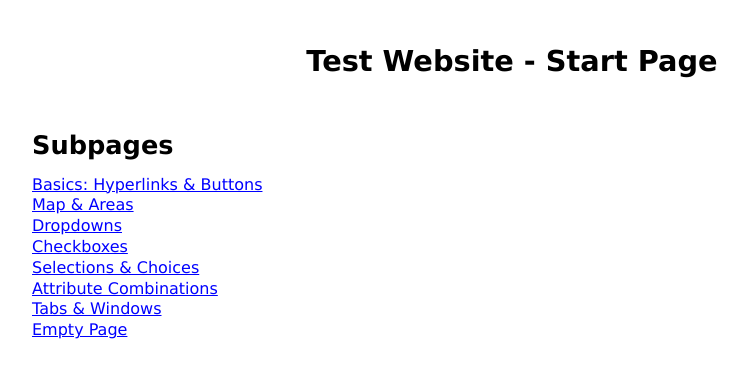
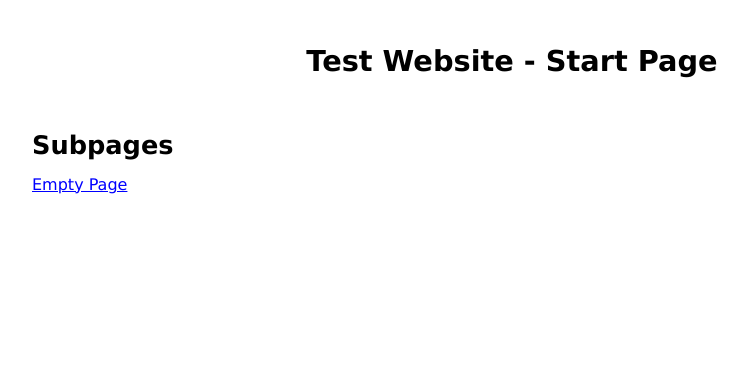
Before and after one commit to ki-re-ru/Test_Website, a plain HTML site: page index.html in a window 1280 px wide. Shown: the whole page, without its empty margins (128-876 px from the left). Drawn offline with Linux system fonts and the light colour scheme.

Commit message:
deactivate parts for testing

```diff
--- a/index.html
+++ b/index.html
@@ -39,34 +39,34 @@
   <section>
   <h2>Subpages</h2>
 
-    <a href="basics.html">
-      Basics: Hyperlinks & Buttons
-    </a>
-    <br>
-    <a href="map_areas.html">
-      Map & Areas
-    </a>
-    <br>
-    <a href="dropdowns.html">
-      Dropdowns
-    </a>
-    <br>
-    <a href="checkboxes.html">
-      Checkboxes
-    </a>
-    <br>
-    <a href="selections_choices.html">
-      Selections & Choices
-    </a>
-    <br>
-    <a href="attribute_combinations.html">
-      Attribute Combinations
-    </a>
-    <br>
-    <a href="tabs_windows.html">
-      Tabs & Windows
-    </a>
-    <br>
+<!--    <a href="basics.html">-->
+<!--      Basics: Hyperlinks & Buttons-->
+<!--    </a>-->
+<!--    <br>-->
+<!--    <a href="map_areas.html">-->
+<!--      Map & Areas-->
+<!--    </a>-->
+<!--    <br>-->
+<!--    <a href="dropdowns.html">-->
+<!--      Dropdowns-->
+<!--    </a>-->
+<!--    <br>-->
+<!--    <a href="checkboxes.html">-->
+<!--      Checkboxes-->
+<!--    </a>-->
+<!--    <br>-->
+<!--    <a href="selections_choices.html">-->
+<!--      Selections & Choices-->
+<!--    </a>-->
+<!--    <br>-->
+<!--    <a href="attribute_combinations.html">-->
+<!--      Attribute Combinations-->
+<!--    </a>-->
+<!--    <br>-->
+<!--    <a href="tabs_windows.html">-->
+<!--      Tabs & Windows-->
+<!--    </a>-->
+<!--    <br>-->
     <a href="empty.html">
       Empty Page
     </a>
```
